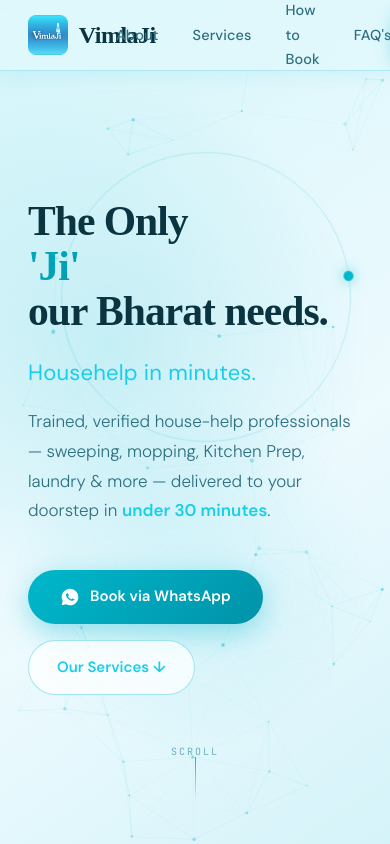
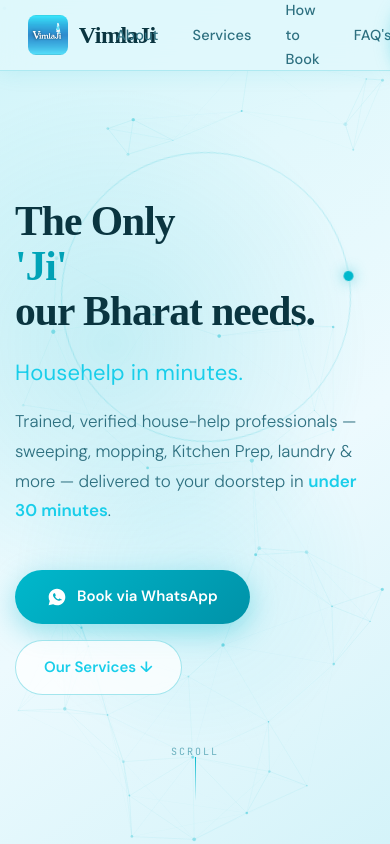
Before and after one commit to workrakshit1-pixel/Vimlaji, a React (Vite) app: page / in a window 390 px wide. Shown: the top 844 px of the page. Built offline with nearby package versions, Linux system fonts and the light colour scheme; a web font is replaced by a local one.

Commit message:
mobile fix

```diff
--- a/index.html
+++ b/index.html
@@ -2,7 +2,7 @@
 <html lang="en">
   <head>
     <meta charset="UTF-8" />
-    <meta name="viewport" content="width=device-width, initial-scale=1.0" />
+    <meta name="viewport" content="width=device-width, initial-scale=1.0, maximum-scale=1.0, user-scalable=0">
     <meta name="description" content="VimlaJi — The Only 'ji' our Bharat needs. Professional house help at your doorstep in minutes." />
     <title>VimlaJi — Househelp in Minutes</title>
     <link rel="preconnect" href="https://fonts.googleapis.com" />
--- a/src/index.css
+++ b/src/index.css
@@ -4,6 +4,22 @@
 ═══════════════════════════════════════════ */
 
 @import url('https://fonts.googleapis.com/css2?family=Roca+Two:wght@400;700;900&display=swap');
+
+* {
+  box-sizing: border-box;
+
+}
+
+html, body {
+  margin: 0;
+  padding: 0;
+  width: 100%;
+  /* Remove the individual overflow-x lines and use this: */
+  overflow-x: hidden;
+  position: relative;
+  -webkit-overflow-scrolling: touch; /* This enables smooth 'momentum' scrolling on iPhones */
+}
+
 
 :root {
   --cyan:        #00b8cc;
@@ -31,7 +47,7 @@
 
 *, *::before, *::after { box-sizing: border-box; margin: 0; padding: 0; }
 
-html { scroll-behavior: smooth; overflow-x: hidden; }
+html { scroll-behavior: smooth;  }
 
 body {
   background: var(--bg-mid);
@@ -39,7 +55,7 @@
   font-family: var(--font-body);
   line-height: 1.7;
   overflow-x: hidden;
-  -webkit-font-smoothing: antialiased;
+  -webkit-font-smoothing: touch;
   cursor: auto;
 }
 
@@ -49,7 +65,7 @@
 
 ::selection { background: var(--cyan-dim); color: var(--cyan-dark); }
 
-.container { max-width: 1160px; margin: 0 auto; padding: 0 28px; }
+.container { max-width: 100%; margin: 0 auto; padding: 0 28px; }
 
 a { text-decoration: none; color: inherit; }
 img { max-width: 100%; display: block; }
@@ -91,3 +107,10 @@
   from { transform: translateX(0); }
   to   { transform: translateX(-50%); }
 }
+
+
+@media only screen and (max-width: 600px) {
+  .container {
+    padding: 0 15px; /* Reduce padding for mobile so content has more room */
+  }
+}
```
